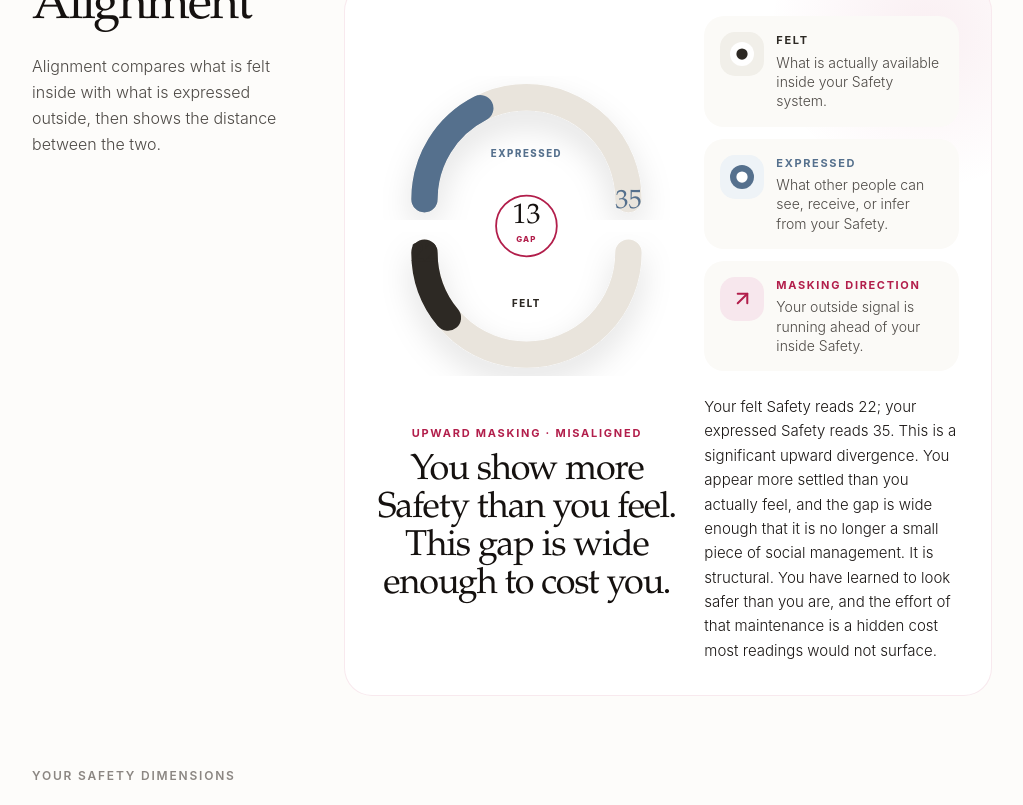
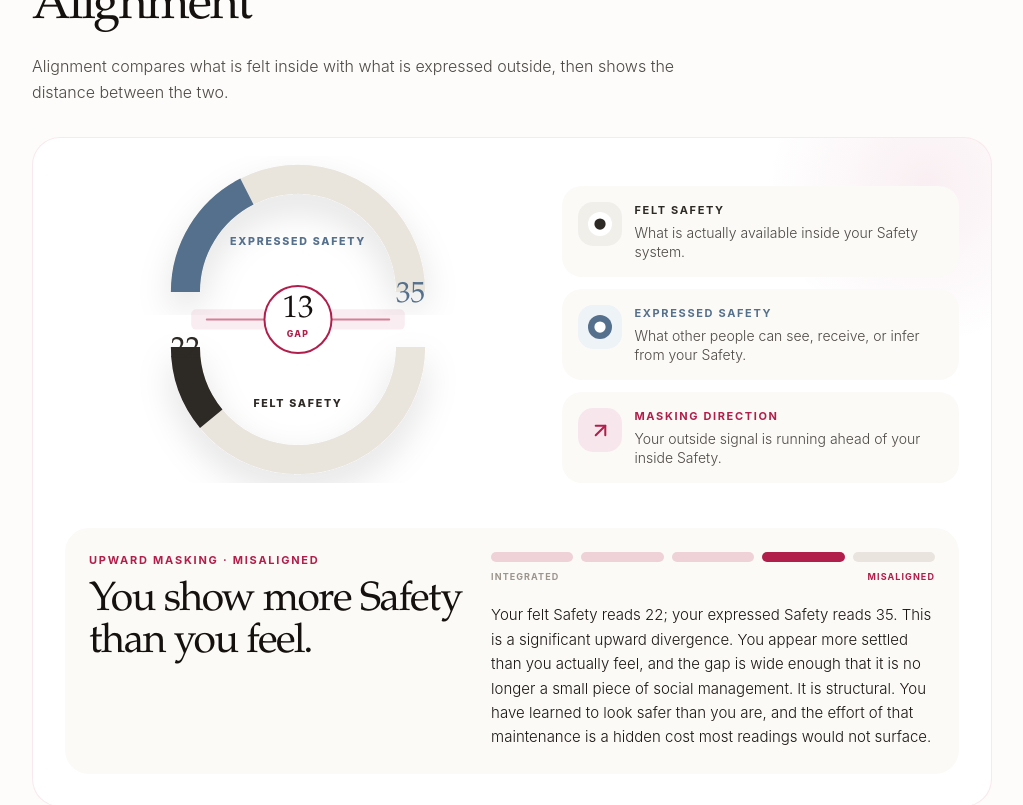
Before and after one commit to neurokrystal/report-design, a React (Vite) app: page / in a window 1280 px wide. Shown: the part 5460-6265 px from the top of the page, without its empty margins (232-1255 px from the left). Built offline with nearby package versions, Linux system fonts and the light colour scheme.

Commit message:
Refine alignment split animation

```diff
--- a/src/app/components/DomainSection.tsx
+++ b/src/app/components/DomainSection.tsx
@@ -313,18 +313,14 @@ function DomainImmersiveSection({ domain, content, score, band, felt, expressed,
 
       <motion.div id={`${domain.toLowerCase()}-alignment`} className={`relative overflow-hidden rounded-[28px] py-2 ${content.isAlignmentFlagged ? 'pt-14' : ''}`} {...reveal}>
         {content.isAlignmentFlagged && <FlaggedForYou />}
-        <div className="relative grid lg:grid-cols-[0.58fr_1.42fr] gap-8 lg:gap-12 items-start">
-          <div className="flex flex-col justify-between">
+        <div className="relative">
           <div>
-              <div className="flex items-center gap-4">
             <h2 style={{ fontFamily: SERIF, fontSize: 'clamp(2rem, 4vw, 3.1rem)', lineHeight: 1, letterSpacing: '-0.035em', color: '#15110F', margin: 0 }}>
               Alignment
             </h2>
-              </div>
-              <p className="mt-5 max-w-sm text-[#4D4945] leading-relaxed" style={{ fontWeight: 300 }}>
+            <p className="mt-5 max-w-2xl text-[#4D4945] leading-relaxed" style={{ fontWeight: 300 }}>
               Alignment compares what is felt inside with what is expressed outside, then shows the distance between the two.
             </p>
-            </div>
           </div>
 
           <DomainAlignmentBridge domain={domain} felt={felt} expressed={expressed} alignmentText={content.alignmentText} />
@@ -810,34 +806,27 @@ function DomainAlignmentBridge({ domain, felt, expressed, alignmentText }: {
     : upward
       ? `You show more ${domain} than you feel.`
       : `You show less ${domain} than you feel.`;
-
-  return (
-    <div className="relative overflow-hidden rounded-[28px] border bg-white p-6 md:p-8" style={{ borderColor: `${FLAG_COLOR}18` }}>
+  const maskingLabel = upward ? 'Upward masking' : gap < 0 ? 'Downward masking' : 'Integrated signal';
+
+  return (
+    <div className="relative mt-8 overflow-hidden rounded-[28px] border bg-white p-6 md:p-8" style={{ borderColor: `${FLAG_COLOR}18` }}>
       <div
         className="absolute -right-24 -top-28 h-80 w-80 rounded-full pointer-events-none"
         style={{ background: `radial-gradient(circle, ${FLAG_COLOR}12 0%, transparent 70%)` }}
       />
-      <div className="relative grid gap-7 xl:grid-cols-[1.08fr_0.92fr]">
+      <div className="relative grid gap-8 xl:grid-cols-[1.08fr_0.92fr]">
         <div className="flex flex-col items-center justify-center">
-          <SplitAlignmentCircle felt={felt} expressed={expressed} gap={absoluteGap} />
-          <div className="mt-5 max-w-lg text-center">
-            <p className="text-[11px] uppercase tracking-[0.16em] font-bold" style={{ color: FLAG_COLOR }}>
-              {upward ? 'Upward masking' : gap < 0 ? 'Downward masking' : 'Integrated signal'} · {alignmentLabel}
-            </p>
-            <h3 className="mt-3" style={{ fontFamily: SERIF, fontSize: 'clamp(1.65rem, 3vw, 2.25rem)', lineHeight: 1.05, letterSpacing: '-0.03em', color: '#15110F' }}>
-              {verdict} This gap is wide enough to cost you.
-            </h3>
-          </div>
+          <SplitAlignmentCircle domain={domain} felt={felt} expressed={expressed} gap={absoluteGap} />
         </div>
 
         <div className="grid content-center gap-3">
           <AlignmentInfoTile
-            label="Felt"
+            label={`Felt ${domain}`}
             body={`What is actually available inside your ${domain} system.`}
             mode="felt"
           />
           <AlignmentInfoTile
-            label="Expressed"
+            label={`Expressed ${domain}`}
             body={`What other people can see, receive, or infer from your ${domain}.`}
             mode="expressed"
           />
@@ -850,7 +839,21 @@ function DomainAlignmentBridge({ domain, felt, expressed, alignmentText }: {
                 : `Your inside and outside signals are moving together.`}
             mode="masking"
           />
-          <p className="mt-3 text-[15px] leading-relaxed text-[#1A1614]" style={{ fontWeight: 300 }}>
+        </div>
+      </div>
+
+      <div className="relative mt-7 grid gap-6 rounded-[24px] bg-[#FBFAF7] p-5 md:grid-cols-[0.92fr_1.08fr] md:p-6">
+        <div>
+          <p className="text-[11px] uppercase tracking-[0.16em] font-bold" style={{ color: FLAG_COLOR }}>
+            {maskingLabel} · {alignmentLabel}
+          </p>
+          <h3 className="mt-3" style={{ fontFamily: SERIF, fontSize: 'clamp(1.75rem, 3.2vw, 2.55rem)', lineHeight: 1.02, letterSpacing: '-0.035em', color: '#15110F' }}>
+            {verdict}
+          </h3>
+        </div>
+        <div>
+          <AlignmentSeverityCue gap={absoluteGap} label={alignmentLabel} />
+          <p className="mt-5 text-[15px] leading-relaxed text-[#1A1614]" style={{ fontWeight: 300 }}>
             {alignmentText}
           </p>
         </div>
@@ -859,12 +862,20 @@ function DomainAlignmentBridge({ domain, felt, expressed, alignmentText }: {
   );
 }
 
-function SplitAlignmentCircle({ felt, expressed, gap }: { felt: number; expressed: number; gap: number }) {
-  const separation = Math.min(42, 8 + gap * 1.6);
+function SplitAlignmentCircle({ domain, felt, expressed, gap }: {
+  domain: 'Safety' | 'Play' | 'Challenge';
+  felt: number;
+  expressed: number;
+  gap: number;
+}) {
+  const separation = Math.min(38, 6 + gap * 1.45);
   const topY = 138 - separation / 2;
   const bottomY = 170 + separation / 2;
   const expressedPath = `M 54 ${topY} A 116 116 0 0 1 286 ${topY}`;
   const feltPath = `M 54 ${bottomY} A 116 116 0 0 0 286 ${bottomY}`;
+  const closedExpressedPath = 'M 54 154 A 116 116 0 0 1 286 154';
+  const closedFeltPath = 'M 54 154 A 116 116 0 0 0 286 154';
+  const gapCenterY = (topY + bottomY) / 2;
 
   return (
     <svg viewBox="0 0 340 340" className="h-[330px] w-full max-w-[420px] overflow-visible" aria-label="Felt and expressed alignment gap" role="img">
@@ -875,50 +886,84 @@ function SplitAlignmentCircle({ felt, expressed, gap }: { felt: number; expresse
       </defs>
       <motion.path
         d={expressedPath}
+        initial={{ d: closedExpressedPath }}
+        whileInView={{ d: expressedPath }}
+        viewport={{ once: true, amount: 0.45 }}
+        transition={{ duration: 1, ease: [0.16, 1, 0.3, 1] }}
         fill="none"
         stroke="#E9E4DC"
         strokeWidth="30"
-        strokeLinecap="round"
+        strokeLinecap="butt"
         filter="url(#alignmentSoftShadow)"
       />
       <motion.path
         d={feltPath}
+        initial={{ d: closedFeltPath }}
+        whileInView={{ d: feltPath }}
+        viewport={{ once: true, amount: 0.45 }}
+        transition={{ duration: 1, ease: [0.16, 1, 0.3, 1] }}
         fill="none"
         stroke="#E9E4DC"
         strokeWidth="30"
-        strokeLinecap="round"
+        strokeLinecap="butt"
         filter="url(#alignmentSoftShadow)"
       />
       <motion.path
         d={expressedPath}
+        initial={{ d: closedExpressedPath, strokeDashoffset: 1 }}
+        whileInView={{ d: expressedPath, strokeDashoffset: 1 - expressed / 100 }}
+        viewport={{ once: true, amount: 0.45 }}
         fill="none"
         stroke={EXPRESSED_COLOR}
         strokeWidth="30"
-        strokeLinecap="round"
+        strokeLinecap="butt"
         pathLength="1"
         strokeDasharray="1"
-        initial={{ strokeDashoffset: 1 }}
-        whileInView={{ strokeDashoffset: 1 - expressed / 100 }}
-        viewport={{ once: true, amount: 0.45 }}
-        transition={{ duration: 1, ease: [0.16, 1, 0.3, 1] }}
+        transition={{ duration: 1.05, ease: [0.16, 1, 0.3, 1] }}
       />
       <motion.path
         d={feltPath}
+        initial={{ d: closedFeltPath, strokeDashoffset: 1 }}
+        whileInView={{ d: feltPath, strokeDashoffset: 1 - felt / 100 }}
+        viewport={{ once: true, amount: 0.45 }}
         fill="none"
         stroke={FELT_COLOR}
         strokeWidth="30"
-        strokeLinecap="round"
+        strokeLinecap="butt"
         pathLength="1"
         strokeDasharray="1"
-        initial={{ strokeDashoffset: 1 }}
-        whileInView={{ strokeDashoffset: 1 - felt / 100 }}
+        transition={{ duration: 1.05, delay: 0.08, ease: [0.16, 1, 0.3, 1] }}
+      />
+      <motion.rect
+        x="60"
+        y={topY + 18}
+        width="220"
+        height={Math.max(10, bottomY - topY - 36)}
+        rx="5"
+        fill={FLAG_COLOR}
+        initial={{ opacity: 0, scaleY: 0.2 }}
+        whileInView={{ opacity: 0.08, scaleY: 1 }}
         viewport={{ once: true, amount: 0.45 }}
-        transition={{ duration: 1, delay: 0.12, ease: [0.16, 1, 0.3, 1] }}
-      />
-      <line x1="170" y1={topY + 24} x2="170" y2={bottomY - 24} stroke={FLAG_COLOR} strokeWidth="2" strokeLinecap="round" opacity="0.45" />
+        transition={{ duration: 0.7, delay: 0.45, ease: [0.16, 1, 0.3, 1] }}
+        style={{ transformOrigin: '170px 170px' }}
+      />
+      <motion.line
+        x1="76"
+        y1={gapCenterY}
+        x2="264"
+        y2={gapCenterY}
+        stroke={FLAG_COLOR}
+        strokeWidth="2"
+        strokeDasharray="6 8"
+        strokeLinecap="round"
+        initial={{ opacity: 0, pathLength: 0 }}
+        whileInView={{ opacity: 0.52, pathLength: 1 }}
+        viewport={{ once: true, amount: 0.45 }}
+        transition={{ duration: 0.75, delay: 0.55 }}
+      />
       <motion.circle
         cx="170"
-        cy={(topY + bottomY) / 2}
+        cy={gapCenterY}
         r="34"
         fill="#FFFFFF"
         stroke={FLAG_COLOR}
@@ -926,13 +971,42 @@ function SplitAlignmentCircle({ felt, expressed, gap }: { felt: number; expresse
         animate={{ scale: [1, 1.06, 1] }}
         transition={{ duration: 3.8, repeat: Infinity, ease: 'easeInOut' }}
       />
-      <text x="170" y={(topY + bottomY) / 2 - 3} textAnchor="middle" style={{ fontFamily: SERIF, fontSize: 32, fill: '#15110F' }}>{gap}</text>
-      <text x="170" y={(topY + bottomY) / 2 + 18} textAnchor="middle" style={{ fontSize: 9, fontWeight: 800, letterSpacing: '0.15em', fill: FLAG_COLOR }}>GAP</text>
-      <text x="170" y={topY - 48} textAnchor="middle" style={{ fontSize: 11, fontWeight: 800, letterSpacing: '0.16em', fill: EXPRESSED_COLOR }}>EXPRESSED</text>
-      <text x="170" y={bottomY + 62} textAnchor="middle" style={{ fontSize: 11, fontWeight: 800, letterSpacing: '0.16em', fill: FELT_COLOR }}>FELT</text>
+      <text x="170" y={gapCenterY - 3} textAnchor="middle" style={{ fontFamily: SERIF, fontSize: 32, fill: '#15110F' }}>{gap}</text>
+      <text x="170" y={gapCenterY + 18} textAnchor="middle" style={{ fontSize: 9, fontWeight: 800, letterSpacing: '0.15em', fill: FLAG_COLOR }}>GAP</text>
+      <text x="170" y={topY - 48} textAnchor="middle" style={{ fontSize: 11, fontWeight: 800, letterSpacing: '0.16em', fill: EXPRESSED_COLOR }}>EXPRESSED {domain.toUpperCase()}</text>
+      <text x="170" y={bottomY + 62} textAnchor="middle" style={{ fontSize: 11, fontWeight: 800, letterSpacing: '0.16em', fill: FELT_COLOR }}>FELT {domain.toUpperCase()}</text>
       <text x="286" y={topY + 10} textAnchor="middle" style={{ fontFamily: SERIF, fontSize: 30, fill: EXPRESSED_COLOR }}>{expressed}</text>
       <text x="54" y={bottomY + 10} textAnchor="middle" style={{ fontFamily: SERIF, fontSize: 30, fill: FELT_COLOR }}>{felt}</text>
     </svg>
+  );
+}
+
+function AlignmentSeverityCue({ gap, label }: { gap: number; label: string }) {
+  const stages = ['Aligned', 'Almost aligned', 'Slightly misaligned', 'Misaligned', 'Very misaligned'];
+  const active = gap <= 4 ? 0 : gap <= 8 ? 1 : gap <= 11 ? 2 : gap <= 16 ? 3 : 4;
+  return (
+    <div>
+      <div className="flex items-center gap-2" aria-label={`Alignment level: ${label}`}>
+        {stages.map((stage, index) => {
+          const selected = index === active;
+          return (
+            <motion.span
+              key={stage}
+              className="h-2.5 flex-1 rounded-full"
+              style={{ backgroundColor: selected ? FLAG_COLOR : index < active ? `${FLAG_COLOR}40` : '#E2DDD5' }}
+              initial={{ scaleX: 0.4, opacity: 0 }}
+              whileInView={{ scaleX: 1, opacity: selected ? 1 : 0.72 }}
+              viewport={{ once: true, amount: 0.5 }}
+              transition={{ duration: 0.32, delay: index * 0.04 }}
+            />
+          );
+        })}
+      </div>
+      <div className="mt-2 flex justify-between gap-3 text-[9px] uppercase tracking-[0.12em] font-bold text-[#9B958C]">
+        <span>Integrated</span>
+        <span style={{ color: FLAG_COLOR }}>{label}</span>
+      </div>
+    </div>
   );
 }
 
```
Lines whose indentation alone changed are shown as unchanged.
